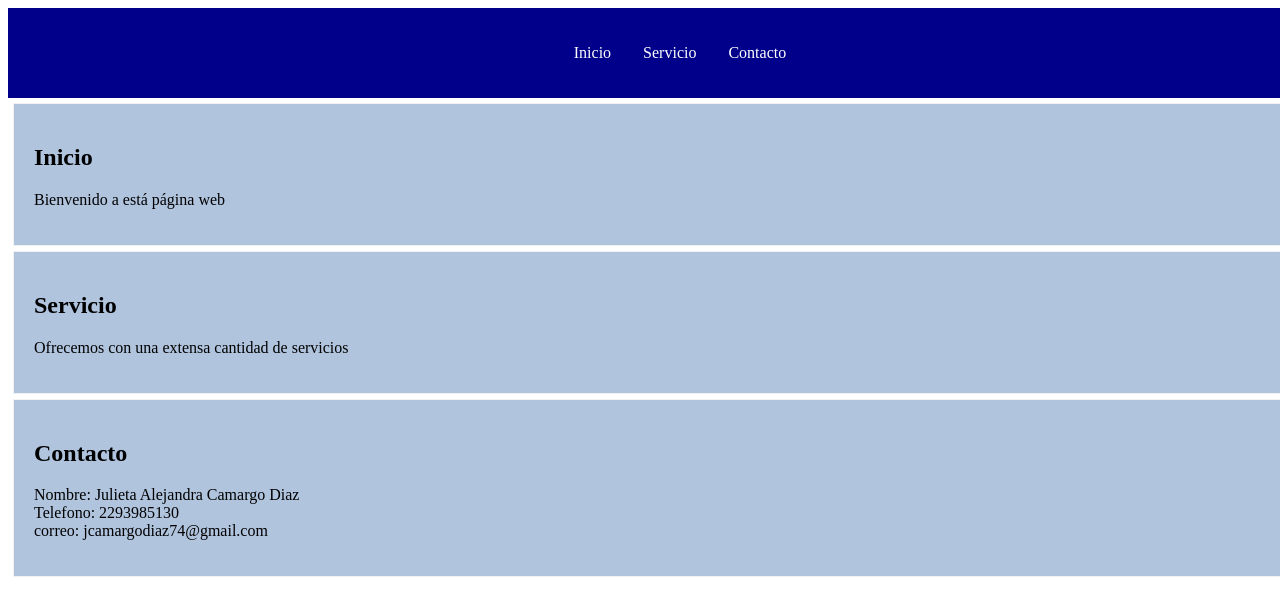
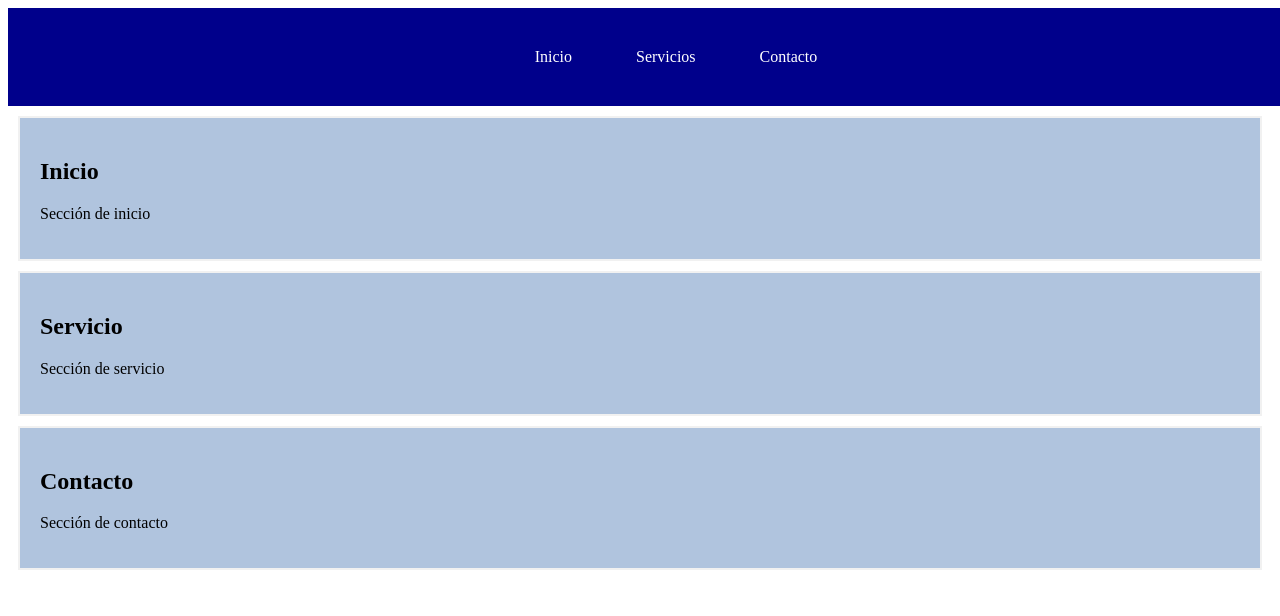
Before and after one commit to Camargo09-web/a4, a plain HTML site: page index.html in a window 1280 px wide. Shown: the top 616 px of the page. Drawn offline with Linux system fonts and the light colour scheme.

Commit message:
Update index.html

```diff
--- a/index.html
+++ b/index.html
@@ -7,7 +7,7 @@
         <style>
             .navbar{
                 background-color: darkblue;
-                padding: 20px;
+                padding: 16px;
                 width: 100%;
             }
 
@@ -15,13 +15,15 @@
                 list-style-type: none;
                 display: flex;
                 justify-content: center;
-            }
-
-            .navbar li{
-
 
             }
 
+
+            .navbar li{
+                color: white;
+                text-decoration: none;
+                padding: 8px 16px;
+            }
 
             .navbar a{
                 color: white;
@@ -30,15 +32,14 @@
 
             }
 
-            .navbar a: hover{
+            .navbar a:hover{
                 background-color: azure;
             }
 
             section{
-                width: 100%;
                 padding: 20px;
-                margin: 5px;
-                border: 1px solid #f1f1f1;
+                margin: 10px;
+                border: 2px solid #f1f1f1;
                 background-color: lightsteelblue;
 
 
@@ -50,26 +51,26 @@
         <nav class="navbar" >
             <ul>
             <li><a href="#">Inicio</a></li>
-            <li><a href="#">Servicio</a></li>
+            <li><a href="#">Servicios</a></li>
             <li><a href="#">Contacto</a></li>
 
             </ul>
 
         </nav>
 
-        <section id=Inicio>
+        <section>
             <h2>Inicio</h2>
-            <p>Bienvenido a está página web</p>
+            <p>Sección de inicio</p>
         </section>
 
-        <section id=Servicio>
+        <section>
             <h2>Servicio</h2>
-            <p>Ofrecemos con una extensa cantidad de servicios</p>
+            <p>Sección de servicio</p>
         </section>
 
-         <section id=Contacto>
+         <section>
              <h2>Contacto</h2>
-             <p>Nombre: Julieta Alejandra Camargo Diaz <br> Telefono: 2293985130 <br> correo: jcamargodiaz74@gmail.com</p>
+             <p>Sección de contacto</p>
         </section>
 
     </body>
```
